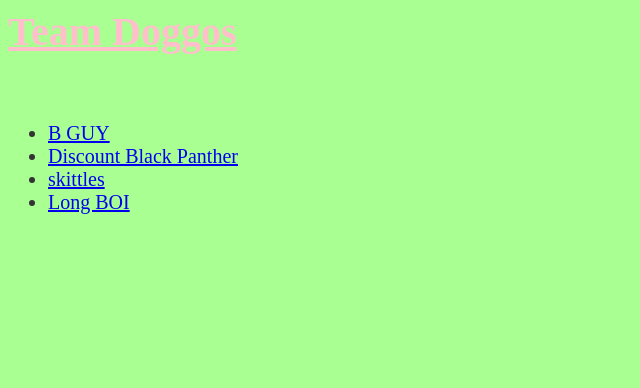
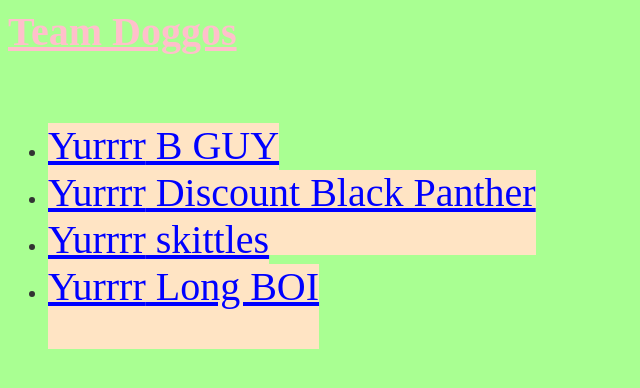
Before and after one commit to Sky-dogz/day-2-review, a plain HTML site: page index.html in a window 1280 px wide. Shown: the whole page, without its empty margins (0-640 px from the left). Drawn offline with Linux system fonts and the light colour scheme.

Commit message:
first commit

```diff
--- a/CSS/stylesheet.css
+++ b/CSS/stylesheet.css
@@ -3,8 +3,12 @@ h1{
     color: #ffc0cb;
     text-decoration: underline;
     padding-bottom: 40px;
+
 }
+a::before{
+    content: "Yurrrr";
 
+}
 li{
     font-size: 20px;
     color: #333;
@@ -12,3 +16,15 @@ li{
 body{
     background-color: rgba(133, 255, 100, .7);
 }
+a{
+    font-size: 40px;
+    text-decoration: underline;
+    padding-bottom: 40px;
+    background-color: bisque;
+}
+a:link{
+    color: blue;
+}
+a:hover{
+    color: red;
+}
```
Also changed, not shown: index.html (+0 -1 lines).
